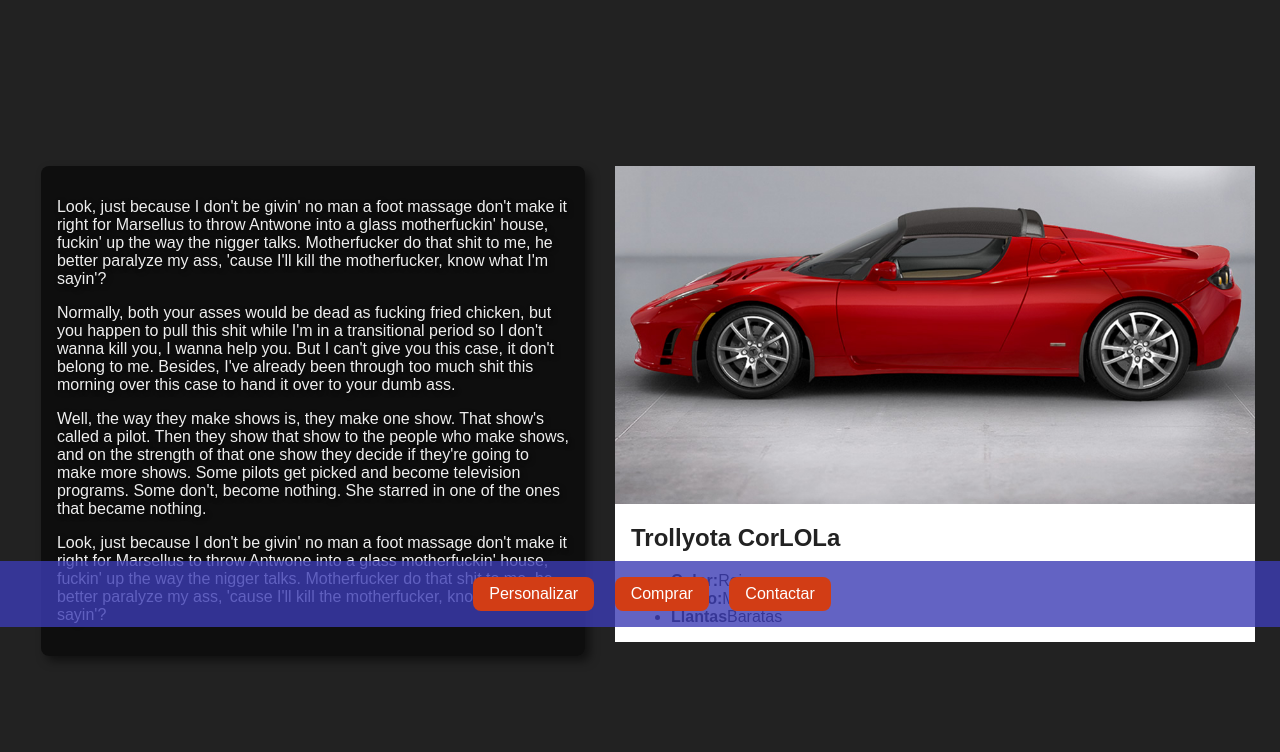
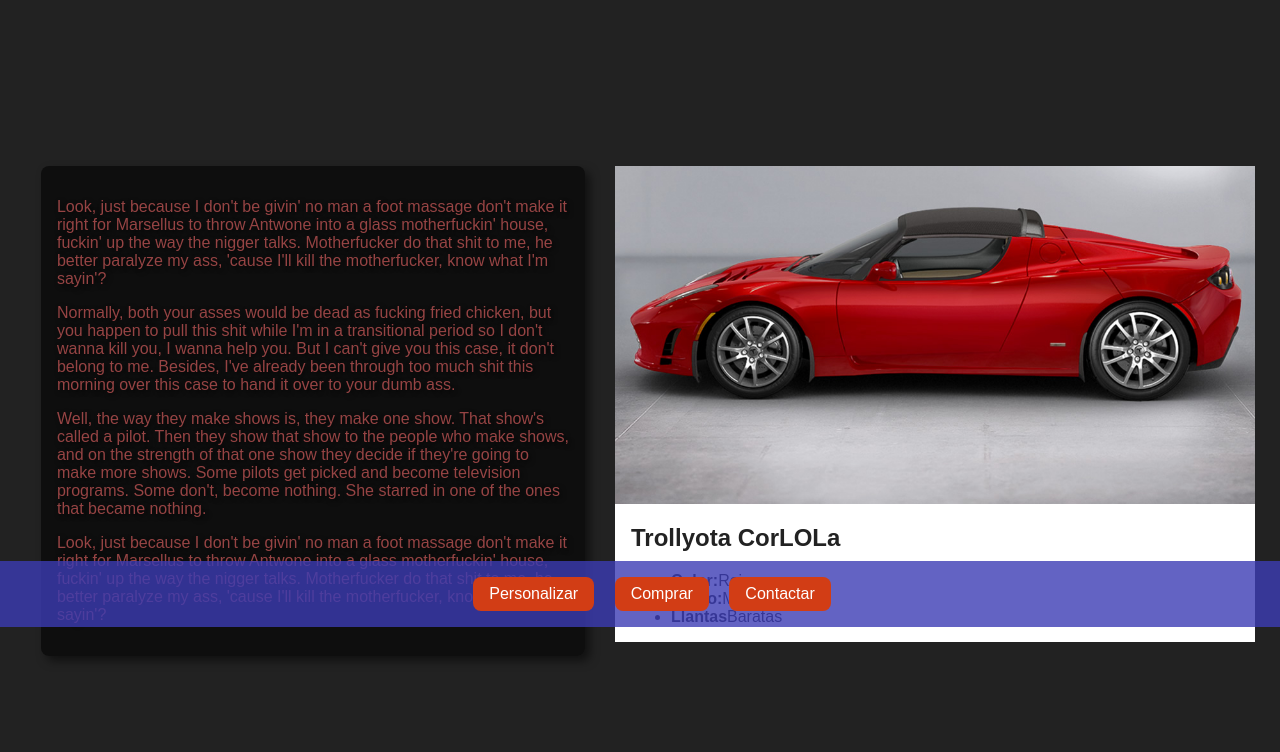
Before and after one commit to loguitomejorandola/TrollyotaCorlola, a PHP site: page /index.html in a window 1280 px wide. Shown: the part 173-925 px from the top of the page. Run offline with PHP 8.4, Linux system fonts and the light colour scheme.

```diff
--- a/estilos.css
+++ b/estilos.css
@@ -6,6 +6,11 @@ body
 	font-size: 16px;
 	text-align: center;
 }
+p
+{
+	color: rgb(150, 68, 68) !important;
+}
+
 header
 {
 
```
